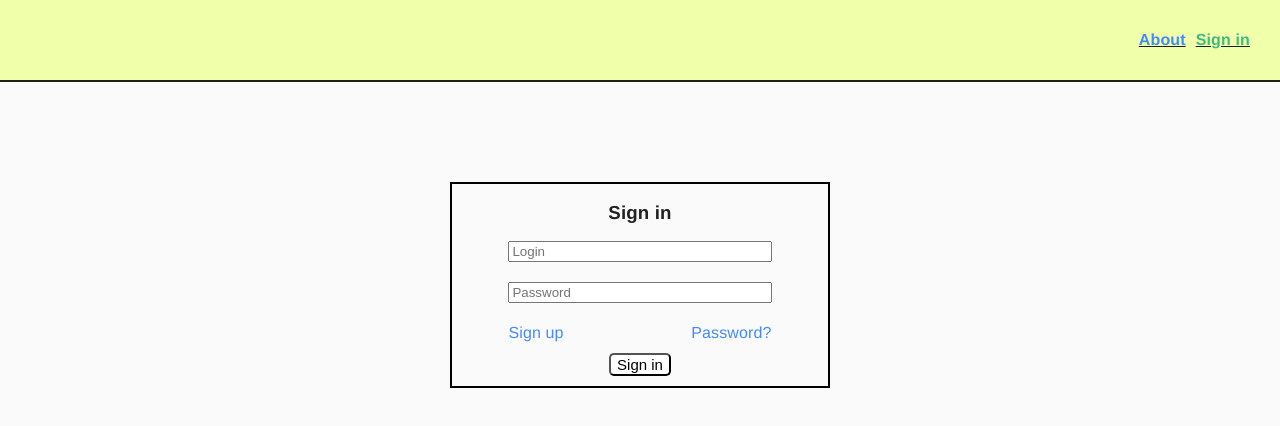
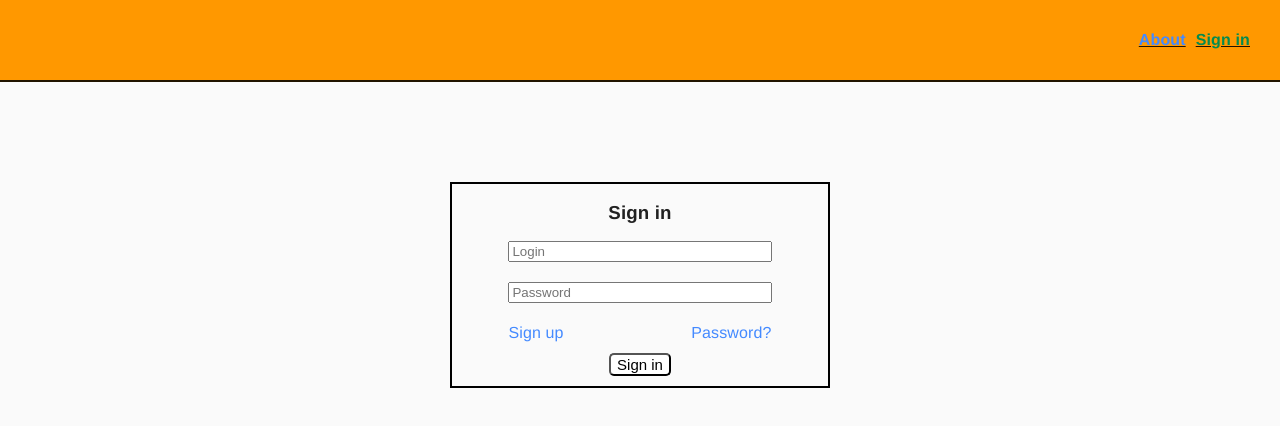
Before and after one commit to mike3293/Projects, a Vue app in the folder surveys/front-end/: page / in a window 1280 px wide. Shown: the top 426 px of the page. Built offline with nearby package versions, Linux system fonts and the light colour scheme.

Commit message:
Use mapState, specify position explicitly

```diff
--- a/surveys/front-end/src/App.vue
+++ b/surveys/front-end/src/App.vue
@@ -4,7 +4,6 @@
             <md-progress-bar md-mode="indeterminate" v-if="loading"></md-progress-bar>
         </div>
         <nav class="nav">
-            <!-- <router-link to="/home" class="nav__page-links" v-if="!showName">Test page with 4 pic</router-link> -->
             <router-link to="/about" class="nav__page-links" v-if="!showName">About</router-link>
             <router-link to="/" class="nav__page-links" v-if="!showName">Sign in</router-link>
             <router-link to="/" @click.native="signOut()" class="nav__name" v-if="showName">Sign out</router-link>
@@ -27,7 +26,10 @@ body {
     font-family: "Avenir", Helvetica, Arial, sans-serif;
     text-align: center;
     font-size: 16px;
-    position: relative;
+    top: 0;
+    bottom: 0;
+    right: 0;
+    left: 0;
     &__progress-bar {
         width: 100%;
         position: absolute;
@@ -37,21 +39,19 @@ body {
         padding: 30px;
         text-align: right;
         text-decoration: underline;
-        background-color: #efffaa;
+        background-color: rgb(255, 152, 0);
         border-bottom: 2px solid;
         &__name {
             font-weight: bold;
-            color: #205c99;
             margin-left: 10px;
         }
 
         &__page-links {
             font-weight: bold;
-            color: #2c3e50;
             margin-left: 10px;
 
             &.router-link-exact-active {
-                color: #42b983 !important;
+                color: #048b4f !important;
             }
         }
     }
@@ -59,6 +59,8 @@ body {
 </style>
 
 <script>
+import { mapState } from "vuex";
+
 export default {
     name: "app",
     async created() {
@@ -87,13 +89,9 @@ export default {
             }
         }
     },
-    computed: {
-        showName() {
-            return this.$store.state.name;
-        },
-        loading() {
-            return this.$store.state.loading;
-        }
-    }
+    computed: mapState({
+        showName: state => state.name,
+        loading: state => state.loading
+    })
 };
 </script>
```
